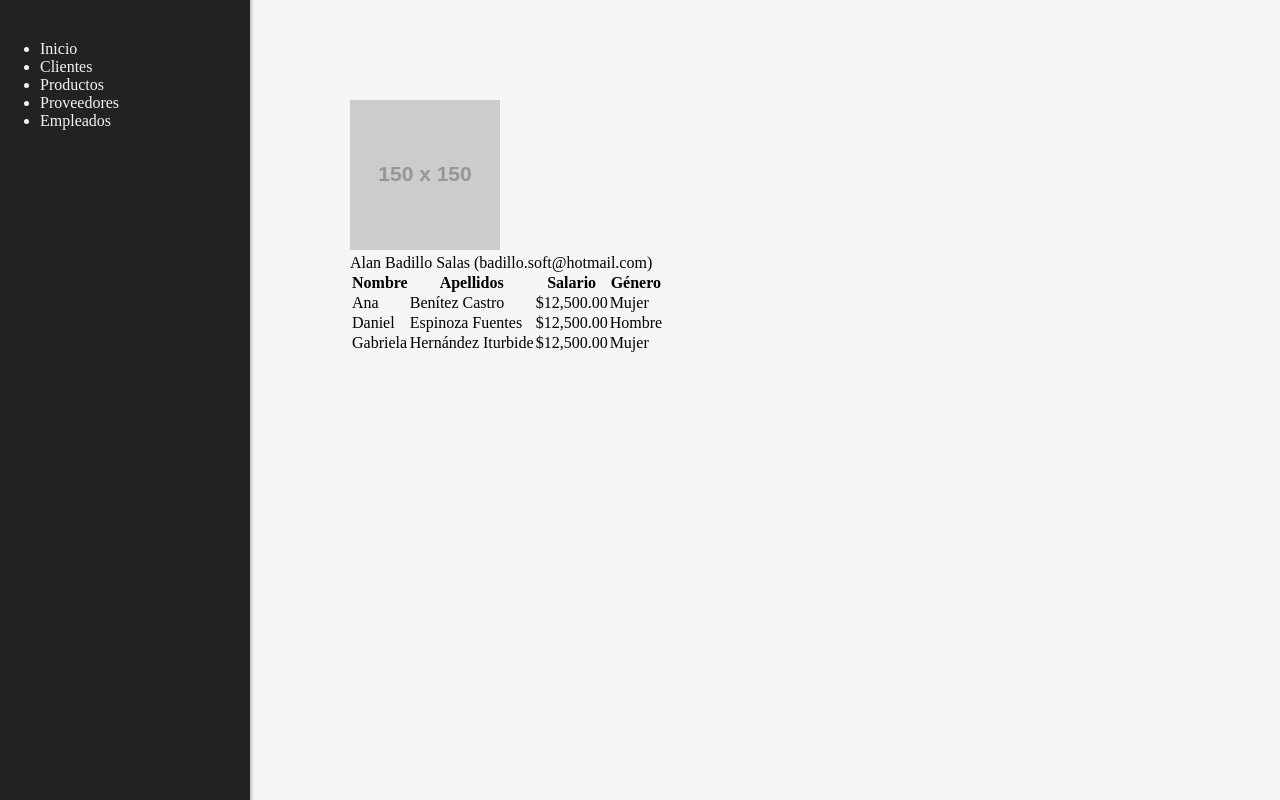
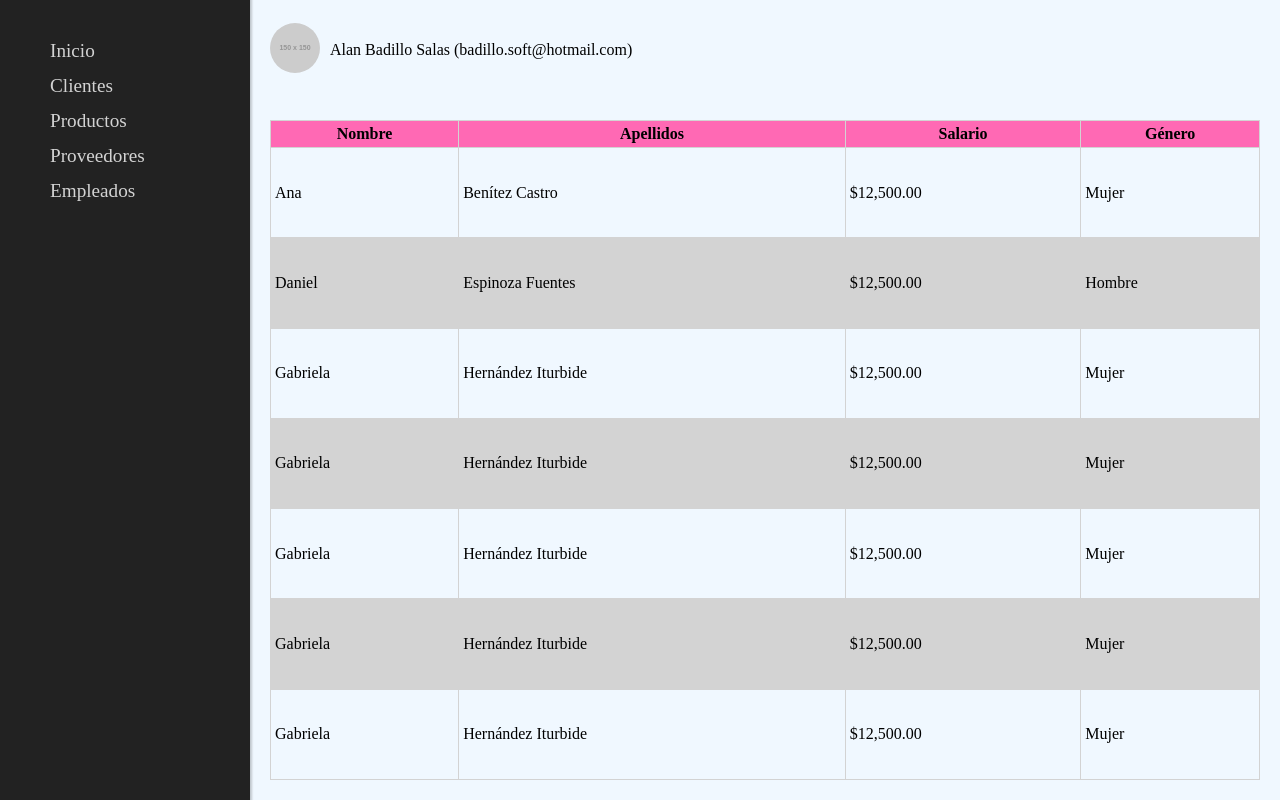
Before and after one commit to badillosoft/backbone, a plain HTML site: page ej1.html in a window 1280 px wide. Drawn offline with Linux system fonts and the light colour scheme; placeholder pictures from the web are drawn by us.

Commit message:
sesión 1

```diff
--- a/ej1.html
+++ b/ej1.html
@@ -5,6 +5,7 @@
     <meta name="viewport" content="width=device-width, initial-scale=1.0">
     <meta http-equiv="X-UA-Compatible" content="ie=edge">
     <title>Ejemplo 1 - HTML CSS JS</title>
+    <!-- https://freefrontend.com/css-sidebar-menus/ -->
     <style>
         * {
             margin: 0px;
@@ -24,13 +25,75 @@
             box-shadow: 0px 0px 2px 2px rgba(0, 0, 0, 0.2);
             background-color: #222222;
             z-index: 1;
-            color: whitesmoke;
+            color: lightgrey;
             padding: 40px;
         }
 
+        .app > div:first-child li {
+            list-style: none;
+            /* border-bottom: 4px solid cornflowerblue;
+            background-color: #777777; */
+            /* padding: 10px; */
+            margin-bottom: 10px;
+            border-bottom: 1px solid transparent;
+            padding-left: 10px;
+            padding-bottom: 2px;
+            font-size: 1.2em;
+        }
+
+        .app > div:first-child li:hover {
+            cursor: pointer;
+            /* background-color: #999999; */
+            border-bottom: 1px solid hotpink;
+            color: whitesmoke;
+        }
+
         .app > div:last-child {
+            display: flex;
+            flex-direction: column;
             width: calc(100% - 250px);
-            padding: 100px;
+            background-color: aliceblue;
+            padding: 20px;
+        }
+
+        .app > div:last-child > div:first-child {
+            display: flex;
+            align-items: center;
+            height: 60px;
+        }
+
+        .app > div:last-child > div:last-child {
+            padding-top: 40px;
+            height: calc(100% - 60px);
+            display: flex;
+            justify-content: center;
+        }
+
+        .app > div:last-child img {
+            width: 50px;
+            height: 50px;
+            object-fit: cover;
+            border-radius: 50%;
+            margin-right: 10px;
+        }
+
+        .app > div:last-child > div:last-child table {
+            width: 100%;
+            border-collapse: collapse;
+        }
+
+        .app > div:last-child > div:last-child table th {
+            text-align: center;
+            background-color: hotpink;
+        }
+
+        .app > div:last-child > div:last-child table th, td {
+            border: 1px solid lightgray;
+            padding: 4px;
+        }
+
+        .app > div:last-child > div:last-child table tr:nth-child(even) {
+            background-color: lightgray;
         }
     </style>
 </head>
@@ -99,6 +162,30 @@
                             <td>$12,500.00</td>
                             <td>Mujer</td>
                         </tr>
+                        <tr>
+                            <td>Gabriela</td>
+                            <td>Hernández Iturbide</td>
+                            <td>$12,500.00</td>
+                            <td>Mujer</td>
+                        </tr>
+                        <tr>
+                            <td>Gabriela</td>
+                            <td>Hernández Iturbide</td>
+                            <td>$12,500.00</td>
+                            <td>Mujer</td>
+                        </tr>
+                        <tr>
+                            <td>Gabriela</td>
+                            <td>Hernández Iturbide</td>
+                            <td>$12,500.00</td>
+                            <td>Mujer</td>
+                        </tr>
+                        <tr>
+                            <td>Gabriela</td>
+                            <td>Hernández Iturbide</td>
+                            <td>$12,500.00</td>
+                            <td>Mujer</td>
+                        </tr>
                     </tbody>
                 </table>
             </div>
```
